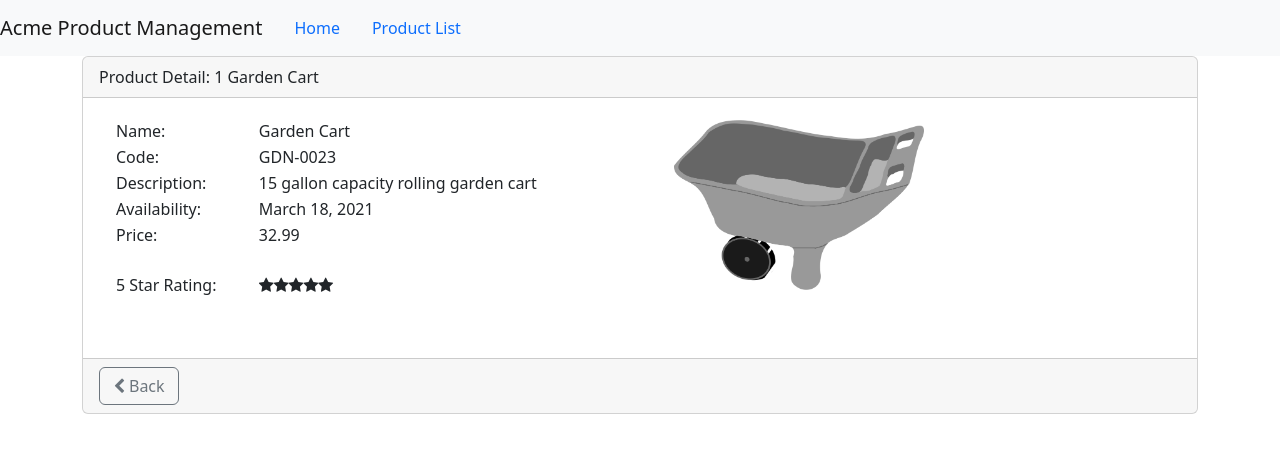
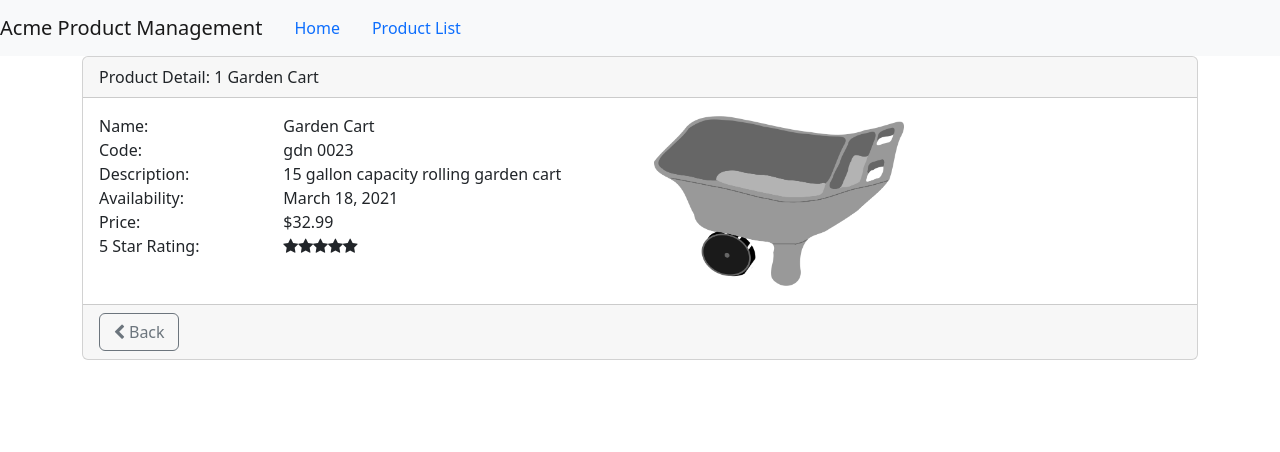
Before and after one commit to enurberk/AngularGettingStarted, an Angular app: page /products/1 in a window 1280 px wide. Shown: the top 452 px of the page. Built offline with nearby package versions, Linux system fonts and the light colour scheme.

Commit message:
product detail html page arranged

```diff
--- a/src/app/products/product-detail.component.html
+++ b/src/app/products/product-detail.component.html
@@ -3,43 +3,40 @@
     {{ pageTitle + ' ' + product?.productName}}
   </div>
 
-  <div class="container" style="margin: 20px;">
-    <div class="row">
-      <div class="col-sm">
-        <table class="table table-borderless">
-          <tr>
-            <td>Name:</td>
-            <td>{{product?.productName}}</td>
-          </tr>
-          <tr>
-            <td>Code:</td>
-            <td>{{product?.productCode}}</td>
-          </tr>
-          <tr>
-            <td>Description:</td>
-            <td>{{product?.description}}</td>
-          </tr>
-          <tr>
-            <td>Availability:</td>
-            <td>{{product?.releaseDate}}</td>
-          </tr>
-          <tr>
-            <td>Price:</td>
-            <td>{{product?.price}}</td>
-          </tr>
-          <tr>
-            <td>5 Star Rating:</td>
-            <td>
-              <pm-star>
-              </pm-star>
-            </td>
-          </tr>
-        </table>
+  <div class = 'card-body'
+    *ngIf = 'product'>
+    <div class='row'>
+      <div class='col'>
+        <div class='row'>
+          <div class='col-md-4'>Name:</div>
+          <div class='col-md-8'>{{product.productName}}</div>
+        </div>
+        <div class='row'>
+          <div class='col-md-4'>Code:</div>
+          <div class='col-md-8'>{{product.productCode | lowercase | convertToSpaces: '-'}}</div>
+        </div>
+        <div class='row'>
+          <div class='col-md-4'>Description:</div>
+          <div class='col-md-8'>{{product.description}}</div>
+        </div>
+        <div class='row'>
+          <div class='col-md-4'>Availability:</div>
+          <div class='col-md-8'>{{product.releaseDate}}</div>
+        </div>
+        <div class='row'>
+          <div class='col-md-4'>Price:</div>
+          <div class='col-md-8'>{{product.price | currency:'USD':'symbol'}}</div>
+        </div>
+        <div class='row'>
+          <div class='col-md-4'>5 Star Rating:</div>
+          <div class='col-md-8'><pm-star></pm-star></div>
+        </div>
       </div>
-      <div class="col-sm">
-        <img  src={{product?.imageUrl}}
-              [style.width.px]='imageWidth'
-              [style.margin.px]='imageMargin'/>
+      <div class='col'>
+        <div class='col-md-12'>
+          <img src={{product.imageUrl}} [style.width.px]='imageWidth'
+          [style.margin.px]='imageMargin'>
+        </div>
       </div>
     </div>
   </div>
```
